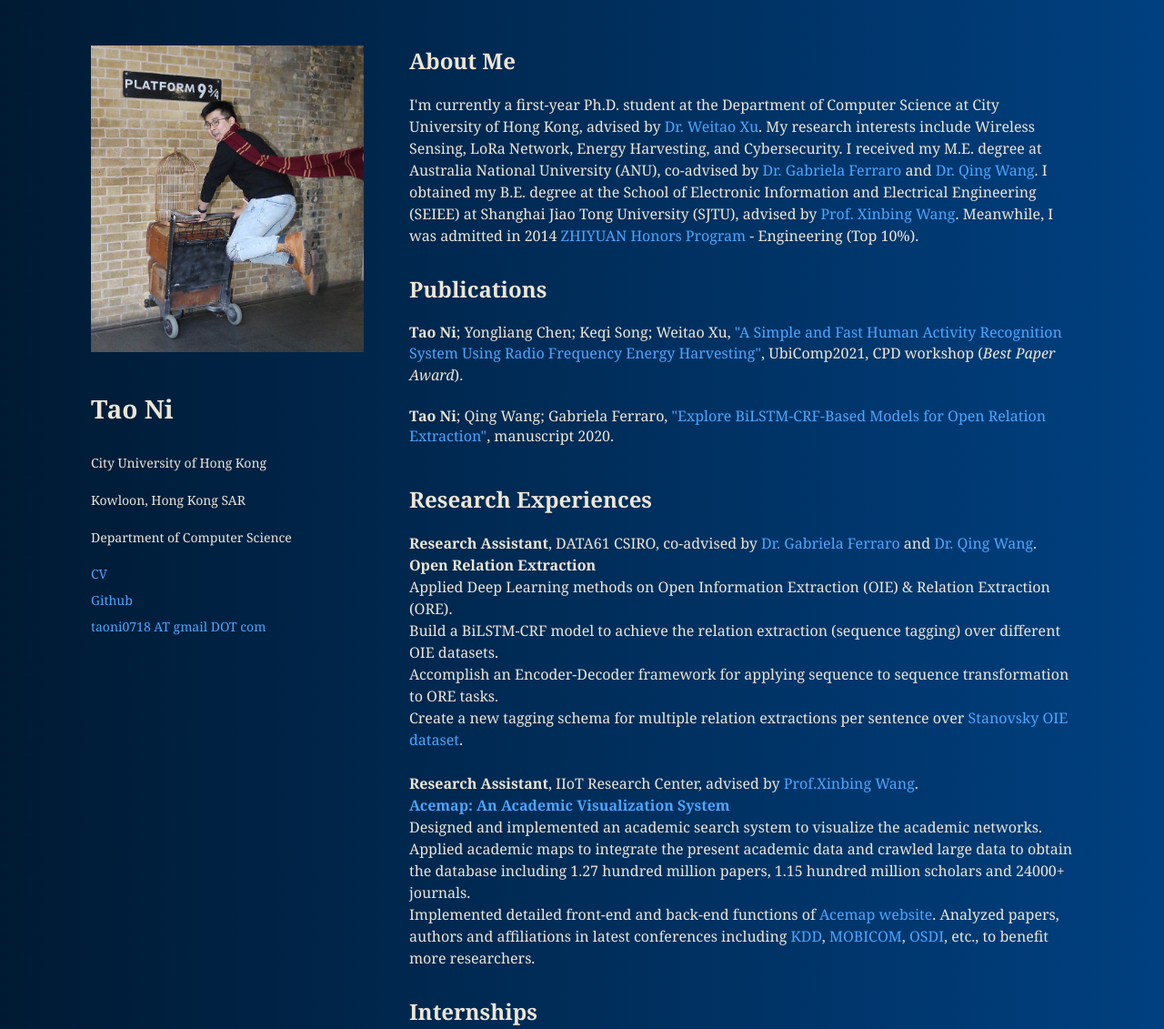
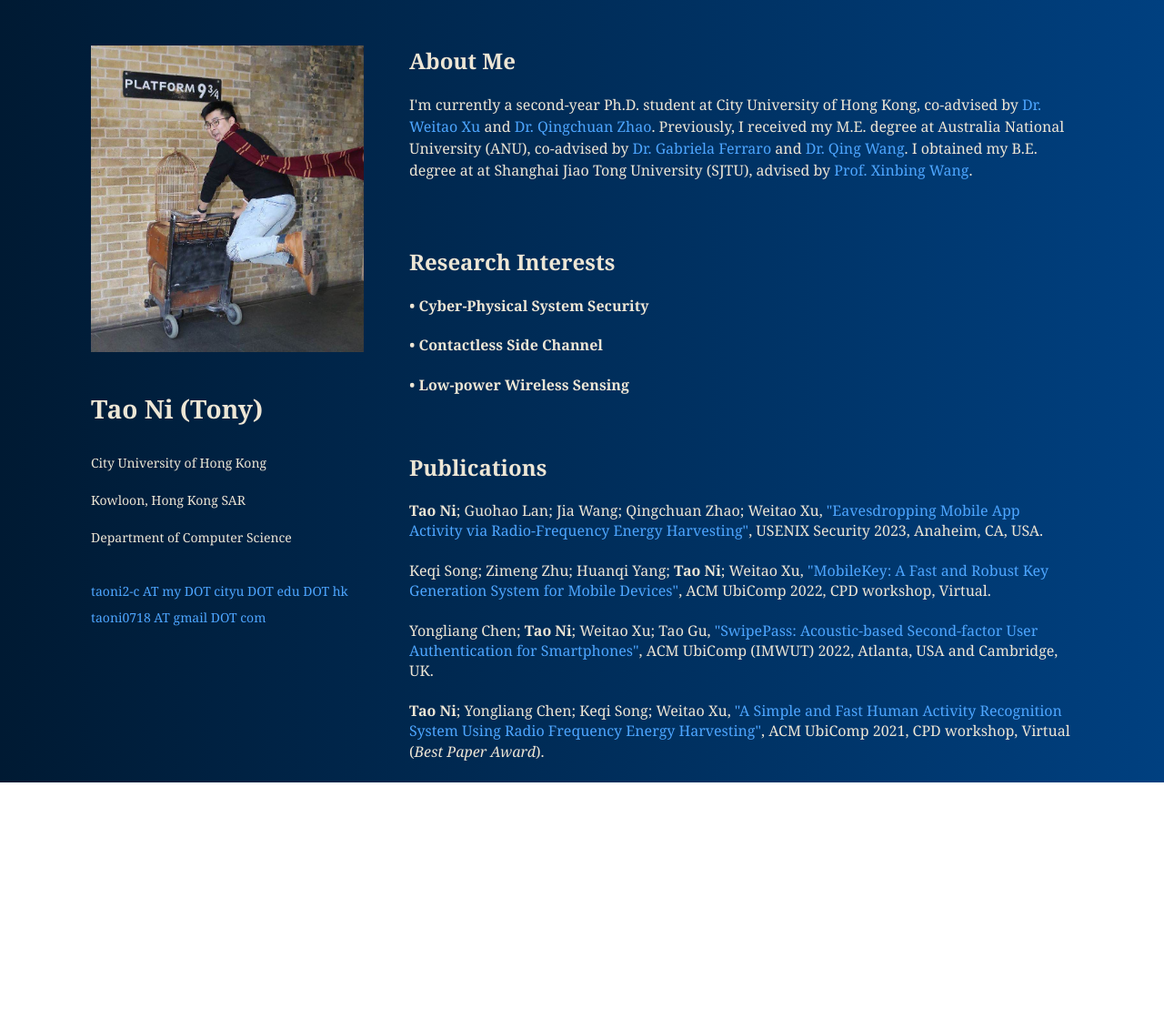
Before and after one commit to tony520/tony520.github.io, a plain HTML site: page index.html in a window 1280 px wide. Shown: the top 1131 px of the page at 91% size. After the commit the page ends 860 px from the top, so only its background shows below. Drawn offline with Linux system fonts and the light colour scheme.

Commit message:
update 20221019
update

```diff
--- a/index.html
+++ b/index.html
@@ -2,7 +2,7 @@
 <html lang="en-us">
   <head>
     <meta charset="UTF-8">
-    <title>Tony520.GitHub.io by tony520</title>
+    <title>Home | Tao Ni</title>
     <meta name="viewport" content="width=device-width, initial-scale=1">
     <meta http-equiv="X-UA-Compatible" content="IE=edge,chrome=1">
     <link href='https://fonts.googleapis.com/css?family=Open+Sans:400,700' rel='stylesheet' type='text/css'>
@@ -12,15 +12,17 @@
     <header>
     	 <img alt="Tao Ni Photo" src="assets/taoni.jpg" />
     	 <h1>
-    	 	<strong>Tao Ni</strong>
+    	 	<strong>Tao Ni (Tony)</strong>
     	 </h1>
     	 <p>City University of Hong Kong</p>
     	 <p>Kowloon, Hong Kong SAR</p>
     	 <p>Department of Computer Science<br></p>
     	 <nav>
+        <br>
     	 	<ul>
-    	 		<li><a href="assets/taoniresume.pdf">CV</a></li>
-    	 		<li><a href="https://github.com/tony520">Github</a></li>
+    	 		<!--li><a href="assets/taoniresume.pdf">CV</a></li>
+    	 		<li><a href="https://github.com/tony520">Github</a></li-->
+          <li><a href="mailto:taoni2-c@my.cityu.edu.hk">taoni2-c AT my DOT cityu DOT edu DOT hk</a></li>
     	 		<li><a href="mailto:taoni0718@gmail.com">taoni0718 AT gmail DOT com</a></li>
     	 	</ul>
     	 </nav>
@@ -29,29 +31,40 @@
     <section class="content">
     	<p>
 		<h2>About Me</h2>
-		<p>I'm currently a first-year Ph.D. student at the Department of Computer Science at City University of Hong Kong, advised by <a href="https://www.weitaoxu.com">Dr. Weitao Xu</a>. My research interests include Wireless Sensing, LoRa Network, Energy Harvesting, and Cybersecurity. I received my M.E. degree at Australia National University (ANU), co-advised by <a href="http://users.cecs.anu.edu.au/~gferraro/index.html">Dr. Gabriela Ferraro</a> and <a href="http://users.cecs.anu.edu.au/~u5170295/">Dr. Qing Wang</a>. I obtained my B.E. degree at the School of Electronic Information and Electrical Engineering (SEIEE) at Shanghai Jiao Tong University (SJTU), advised by <a href="http://iwct.sjtu.edu.cn/Personal/xwang8/index.html">Prof. Xinbing Wang</a>. Meanwhile, I was admitted in 2014 <a href="https://en.zhiyuan.sjtu.edu.cn/en">ZHIYUAN Honors Program</a> - Engineering (Top 10%).</p>
+		<p>I'm currently a second-year Ph.D. student at City University of Hong Kong, co-advised by <a href="https://www.weitaoxu.com">Dr. Weitao Xu</a> and <a href="https://bruceqczhao.github.io">Dr. Qingchuan Zhao</a>. Previously, I received my M.E. degree at Australia National University (ANU), co-advised by <a href="http://users.cecs.anu.edu.au/~gferraro/index.html">Dr. Gabriela Ferraro</a> and <a href="http://users.cecs.anu.edu.au/~u5170295/">Dr. Qing Wang</a>. I obtained my B.E. degree at at Shanghai Jiao Tong University (SJTU), advised by <a href="http://iwct.sjtu.edu.cn/Personal/xwang8/index.html">Prof. Xinbing Wang</a>.</p>
+    <br>
+    <h2>Research Interests</h2>
+    <ul>
+      <li><h4>&bull; Cyber-Physical System Security</h4></li>
+      <li><h4>&bull; Contactless Side Channel</h4></li>
+      <li><h4>&bull; Low-power Wireless Sensing</h4></li>
+    </ul>
+    <br>
 		<h2>Publications</h2>
-		<strong>Tao Ni</strong>; Yongliang Chen; Keqi Song; Weitao Xu, <a href="https://dl.acm.org/doi/10.1145/3460418.3480399">"A Simple and Fast Human Activity Recognition System Using Radio Frequency Energy Harvesting"</a>, UbiComp2021, CPD workshop (<span style="font-style: italic;">Best Paper Award</span>).<br><br>
-		<strong>Tao Ni</strong>; Qing Wang; Gabriela Ferraro, <a href="https://arxiv.org/pdf/2104.12333.pdf">"Explore BiLSTM-CRF-Based Models for Open Relation Extraction"</a>, manuscript 2020.<br><br>
-    	<h2>Research Experiences</h2>
+    <strong>Tao Ni</strong>; Guohao Lan; Jia Wang; Qingchuan Zhao; Weitao Xu, <a href="#">"Eavesdropping Mobile App Activity via Radio-Frequency Energy Harvesting"</a>, USENIX Security 2023, Anaheim, CA, USA.<br><br>
+    Keqi Song; Zimeng Zhu; Huanqi Yang; <strong>Tao Ni</strong>; Weitao Xu, <a href="#">"MobileKey: A Fast and Robust Key Generation System for Mobile Devices"</a>, ACM UbiComp 2022, CPD workshop, Virtual.<br><br>
+    Yongliang Chen; <strong>Tao Ni</strong>; Weitao Xu; Tao Gu, <a href="https://dl.acm.org/doi/abs/10.1145/3550292">"SwipePass: Acoustic-based Second-factor User Authentication for Smartphones"</a>, ACM UbiComp (IMWUT) 2022, Atlanta, USA and Cambridge, UK.<br><br>
+		<strong>Tao Ni</strong>; Yongliang Chen; Keqi Song; Weitao Xu, <a href="https://dl.acm.org/doi/10.1145/3460418.3480399">"A Simple and Fast Human Activity Recognition System Using Radio Frequency Energy Harvesting"</a>, ACM UbiComp 2021, CPD workshop, Virtual (<span style="font-style: italic;">Best Paper Award</span>).<br><br>
+		<!--strong>Tao Ni</strong>; Qing Wang; Gabriela Ferraro, <a href="https://arxiv.org/pdf/2104.12333.pdf">"Explore BiLSTM-CRF-Based Models for Open Relation Extraction"</a>, manuscript 2020.<br><br-->
+    	<!--h2>Research Experiences</h2>
     	<p><strong>Research Assistant</strong>, DATA61 CSIRO, co-advised by <a href="http://users.cecs.anu.edu.au/~gferraro/index.html">Dr. Gabriela Ferraro</a> and <a href="http://users.cecs.anu.edu.au/~u5170295/">Dr. Qing Wang</a>.<br> <strong>Open Relation Extraction</strong><br>Applied Deep Learning methods on Open Information Extraction (OIE) & Relation Extraction (ORE).<br> Build a BiLSTM-CRF model to achieve the relation extraction (sequence tagging) over different OIE datasets.<br> Accomplish an Encoder-Decoder framework for applying sequence to sequence transformation to ORE tasks.<br> Create a new tagging schema for multiple relation extractions per sentence over <a href="https://github.com/gabrielStanovsky/supervised-oie">Stanovsky OIE dataset</a>.
     	<br><br>
     	<strong>Research Assistant</strong>, IIoT Research Center, advised by <a href="http://iwct.sjtu.edu.cn/Personal/xwang8/">Prof.Xinbing Wang</a>.<br> <strong><a href="https://acemap.info/">Acemap: An Academic Visualization System</a></strong><br> Designed and implemented an academic search system to visualize the academic networks.<br> Applied academic maps to integrate the present academic data and crawled large data to obtain the database including 1.27 hundred million papers, 1.15 hundred million scholars and 24000+ journals.<br> Implemented detailed front-end and back-end functions of <a href="https://acemap.info/">Acemap website</a>. Analyzed papers, authors and affiliations in latest conferences including <a href="https://acemap.info/KDD/MainPage">KDD</a>, <a href="https://acemap.info/ConferenceStatistics/MainPage?conf_name=MOBICOM&conf_year=2018">MOBICOM</a>, <a href =“https://acemap.info/ConferenceStatistics/MainPage?conf_name=OSDI&conf_year=2018”>OSDI</a>, etc., to benefit more researchers.
         </p>
-        <h2>Internships</h2>
-        <p><strong>Data Mining Intern</strong>, Unic Data, Shanghai, China.<br><strong>SKODA Customer Value Analysis Project</strong><br>Data filtering,  mining and analysis over millions of customer data from SAIC Volkswagen Automotive Co., Ltd.<br> Applied Machine Learning methods & tools to build a well-performed SKODA customer value prediction model.<br>Utilized <a href="https://github.com/rasbt/mlxtend">MLXTEND (Machine learning extensions)</a> tools to implement association mining on SKODA customer data & generate association rules of customer's value with different factors (1.4 million customers).
+        <h2>Internships</h2-->
+        <!--p><strong>Data Mining Intern</strong>, Unic Data, Shanghai, China.<br><strong>SKODA Customer Value Analysis Project</strong><br>Data filtering,  mining and analysis over millions of customer data from SAIC Volkswagen Automotive Co., Ltd.<br> Applied Machine Learning methods & tools to build a well-performed SKODA customer value prediction model.<br>Utilized <a href="https://github.com/rasbt/mlxtend">MLXTEND (Machine learning extensions)</a> tools to implement association mining on SKODA customer data & generate association rules of customer's value with different factors (1.4 million customers).
         <br><br>
         <strong>Software Developer Intern</strong>, Green Music, Canberra, Australia.<br><strong><a href="https://www.greenmusic.org.au">Music & Musicians Leading The Way To A Greener World</a></strong><br>Designed and developed the front-end & back-end webpages of Green Music Australia as a volunteer developer.<br>Participated in several green charity activities to promote music with the concept of sustainable development.<br>Implemented <a href="https://en.wikipedia.org/wiki/Agile_software_development">Agile Software Development Methodology</a> into the project & Working in a diverse team.
         <br><br>
         <strong>Electronic Computer-aided Design (ECAD) Intern</strong>, Schneider Electric, Shanghai, China.<br><strong>"Escape Room" Learning System Design & Data Processing Tools Development</strong><br>Participated in and assisted Schneider researchers to develop the first "Escape Room" learning system.<br>Develop the data processing tools for converting and filtering of electronic component data. The data processing tool has been integrated into production process and improve the efficiency over 200%.
         <h2>Other Interests</h2>
         <p>I'm deeply interested in ancient Chinese history and plan to take another part-time Ph.D. degree of Chinese and History after I graduate from this one (finger-crossed :D).</p>
-    	</p>
+    	</p-->
     	<footer class="site-footer">
-    		<hr>
+    		<!--hr>
 			<span class="site-footer-credits">
 				This page was generated by <a href="https://pages.github.com">GitHub Pages</a> created by <a href="#">Tao Ni</a>.
-			</span>
+			</span-->
       	</footer>
 
     </section>
```
Also changed, not shown: 1 other file.
